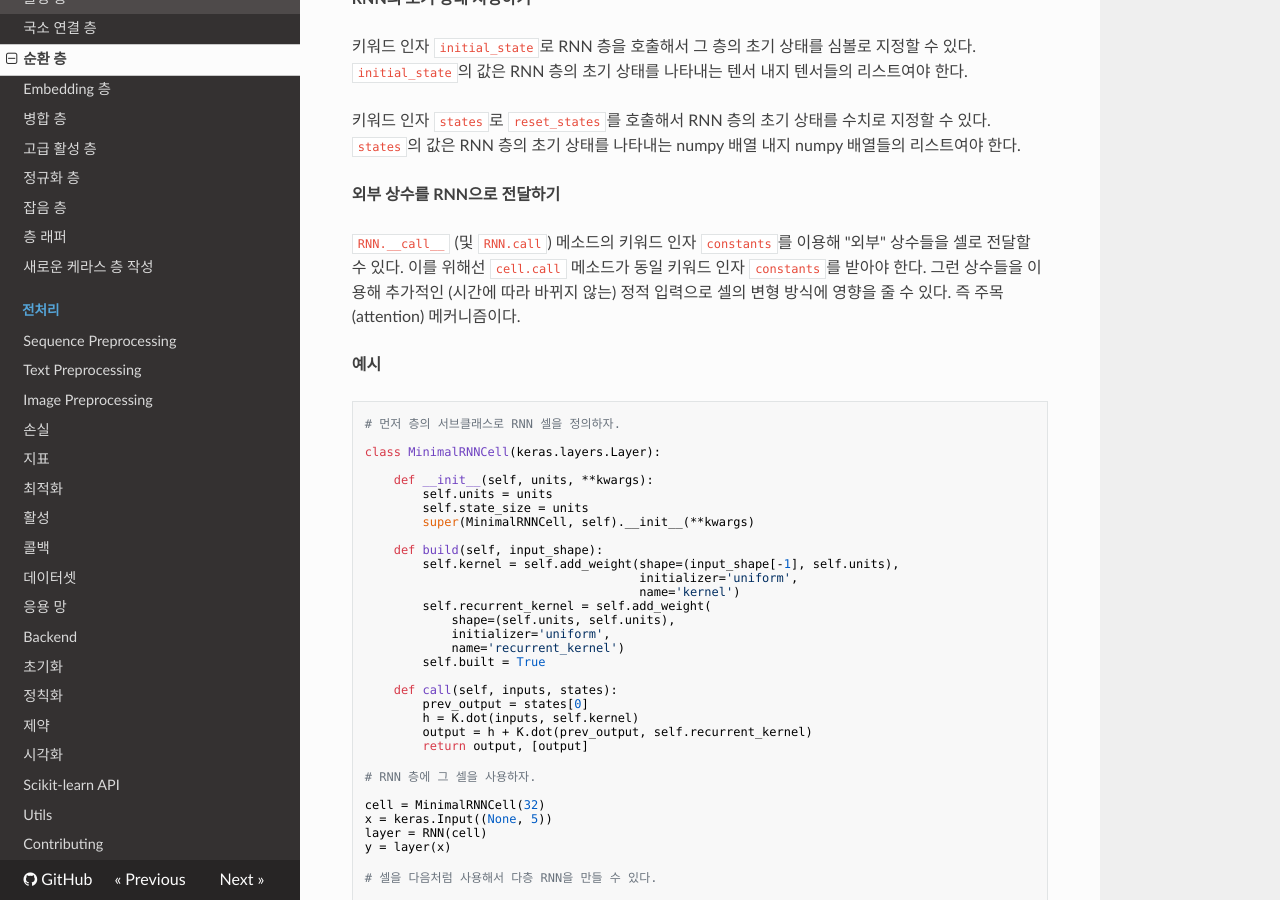
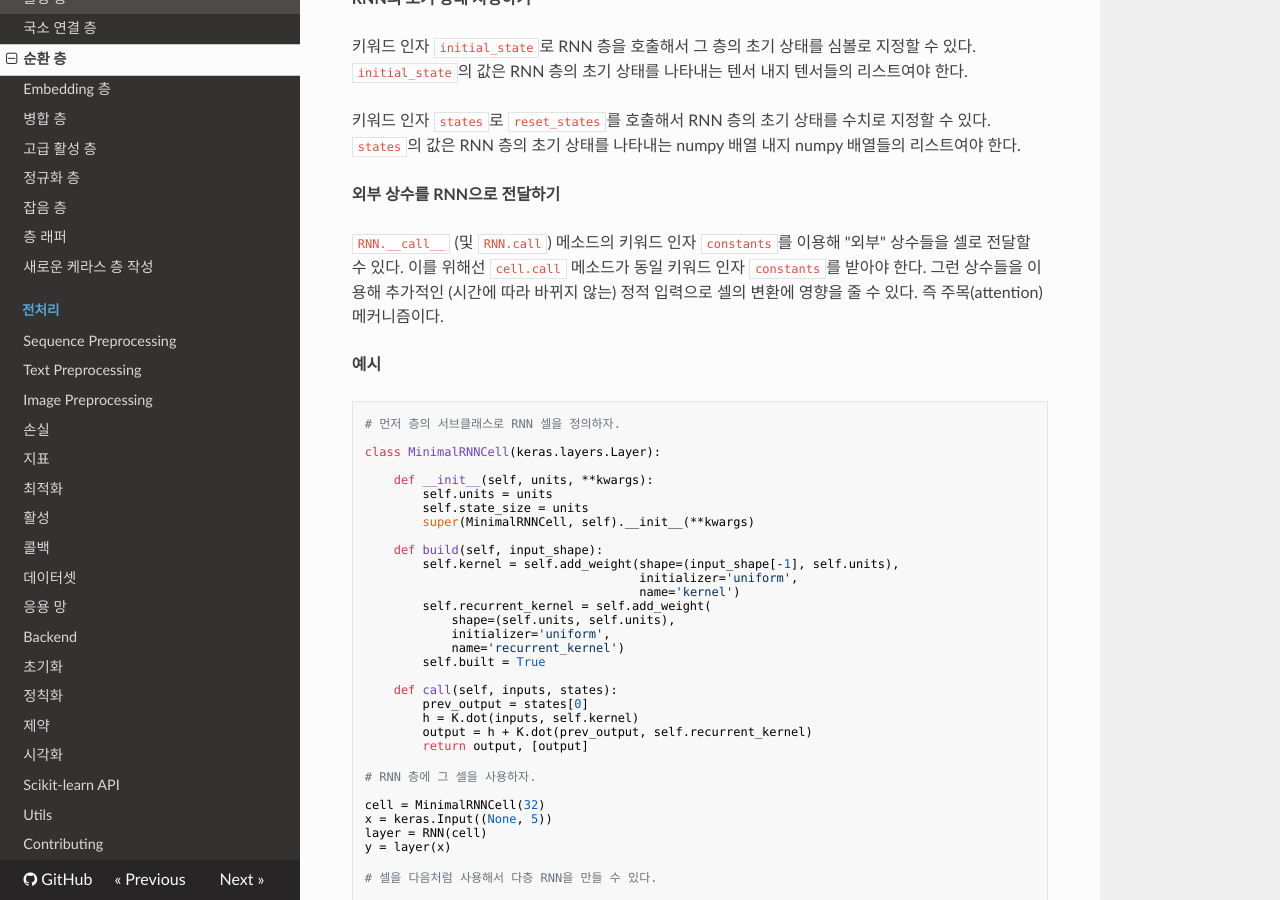
Before and after one commit to wariua/keras-docs-ko, an MkDocs documentation site: the page built from sources/layers/recurrent.md, in a window 1280 px wide and 900 px high, scrolled down 1695 px. Built offline with MkDocs 1.6.1, drawn with Linux system fonts in a browser that asks for light colours; nearby versions of some CDN libraries; old or Windows-style settings are respelled for this version of MkDocs; some of the changed text lies outside the part shown.

Commit message:
fix wording
Changed translation for "transform(ation)": "변형" => "변환".
"변형" often implies "(making) a variant". "변환" often means
"convert", but it is relatively rare in the whole documentation.

```diff
--- a/sources/layers/recurrent.md
+++ b/sources/layers/recurrent.md
@@ -115,7 +115,7 @@ __외부 상수를 RNN으로 전달하기__
 이용해 "외부" 상수들을 셀로 전달할 수 있다. 이를 위해선
 `cell.call` 메소드가 동일 키워드 인자 `constants`를 받아야 한다.
 그런 상수들을 이용해 추가적인 (시간에 따라 바뀌지 않는)
-정적 입력으로 셀의 변형 방식에 영향을 줄 수 있다.
+정적 입력으로 셀의 변환에 영향을 줄 수 있다.
 즉 주목(attention) 메커니즘이다.
 
 __예시__
@@ -437,7 +437,7 @@ keras.layers.ConvLSTM2D(filters, kernel_size, strides=(1, 1), padding='valid', d
 
 합성곱 LSTM.
 
-LSTM 층과 비슷하되 입력 변형과 순환 변형이
+LSTM 층과 비슷하되 입력 변환과 순환 변환이
 모두 합성곱 방식이다.
 
 __인자__
```
Also changed, not shown: sources/activations.md (+1 -1 lines), sources/layers/convolutional.md (+4 -4 lines), sources/layers/normalization.md (+1 -1 lines), sources/layers/writing-your-own-keras-layers.md (+1 -1 lines).
